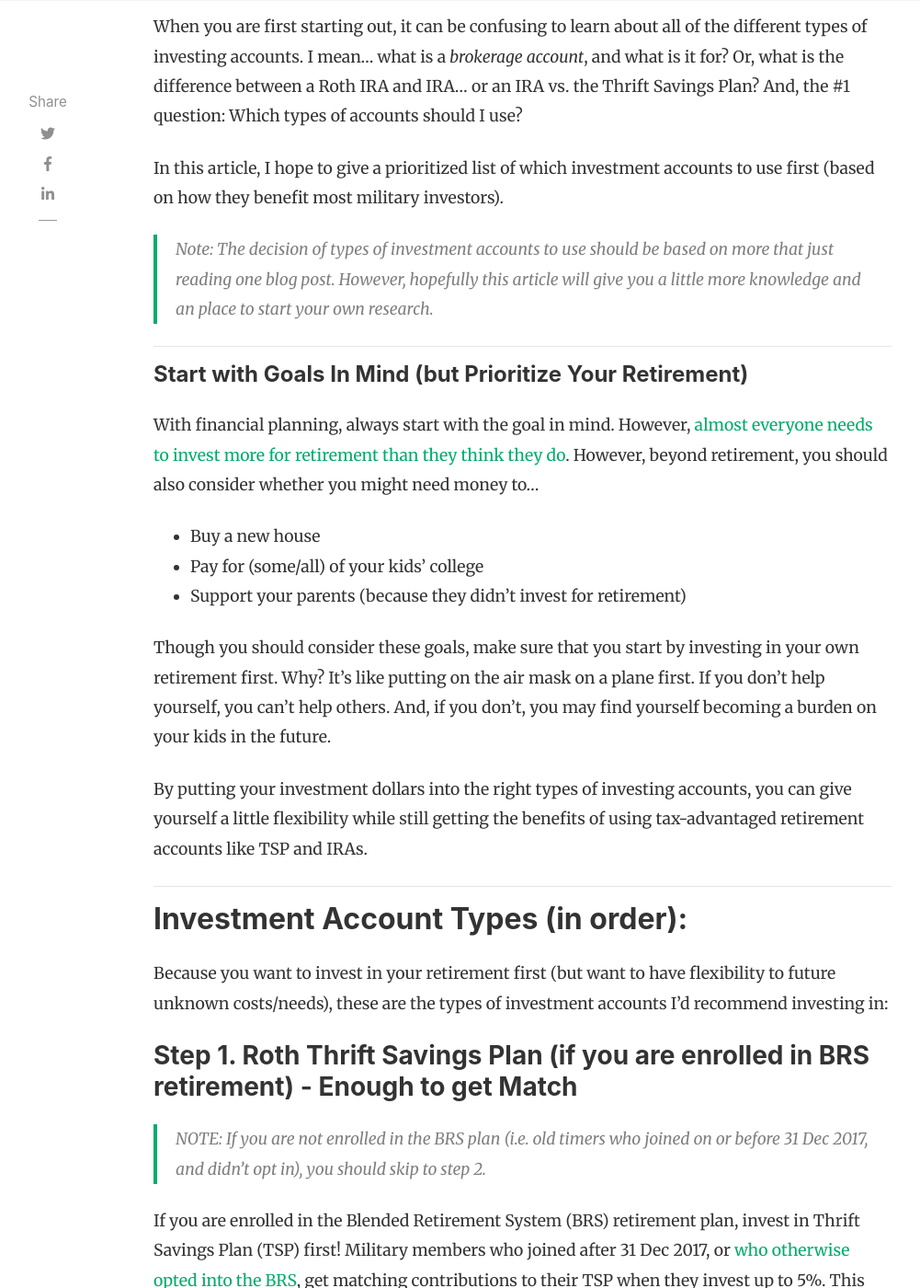
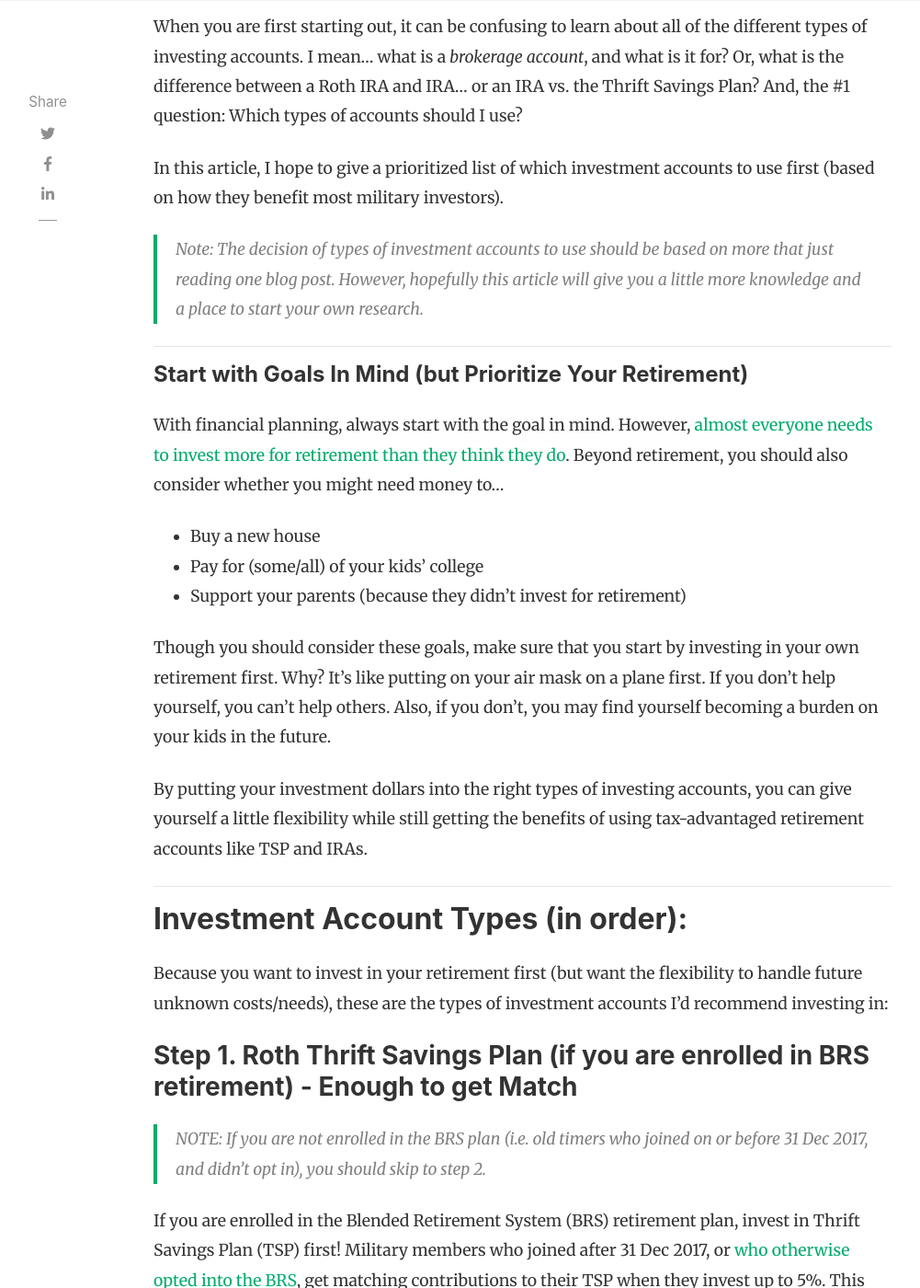
Before and after one commit to militaryinvestor/militaryinvestor.github.io, a Jekyll site: the page built from _posts/2022-04-16-Which-Investment-Accounts-Should-I-Use.md, in a window 1280 px wide and 1400 px high, scrolled down 1183 px. Shown: the whole window at 92% size, without its empty margins (118-1119 px from the left). Built offline with Jekyll 4.4.1, drawn with Linux system fonts in a browser that asks for light colours; nearby versions of some CDN libraries; comment, search, counter and statistics services are not loaded.

Commit message:
Update 2022-04-16-Which-Investment-Accounts-Should-I-Use.md

```diff
--- a/_posts/2022-04-16-Which-Investment-Accounts-Should-I-Use.md
+++ b/_posts/2022-04-16-Which-Investment-Accounts-Should-I-Use.md
@@ -16,18 +16,18 @@
 
 In this article, I hope to give a prioritized list of which investment accounts to use first (based on how they benefit most military investors).
 
-> Note: The decision of types of investment accounts to use should be based on more that just reading one blog post.  However, hopefully this article will give you a little more knowledge and an place to start your own research.
+> Note: The decision of types of investment accounts to use should be based on more that just reading one blog post.  However, hopefully this article will give you a little more knowledge and a place to start your own research.
 
 ---------
 
 #### Start with Goals In Mind (but Prioritize Your Retirement)
 
-With financial planning, always start with the goal in mind.  However, [almost everyone needs to invest more for retirement than they think they do](https://www.militaryinvestor.org/How-Much-Do-You-Need-To-Retire/).  However, beyond retirement, you should also consider whether you might need money to...
+With financial planning, always start with the goal in mind.  However, [almost everyone needs to invest more for retirement than they think they do](https://www.militaryinvestor.org/How-Much-Do-You-Need-To-Retire/).  Beyond retirement, you should also consider whether you might need money to...
 - Buy a new house
 - Pay for (some/all) of your kids' college
 - Support your parents (because they didn't invest for retirement)
 
-Though you should consider these goals, make sure that you start by investing in your own retirement first.  Why?  It's like putting on the air mask on a plane first.  If you don't help yourself, you can't help others.  And, if you don't, you may find yourself becoming a burden on your kids in the future.
+Though you should consider these goals, make sure that you start by investing in your own retirement first.  Why?  It's like putting on your air mask on a plane first.  If you don't help yourself, you can't help others.  Also, if you don't, you may find yourself becoming a burden on your kids in the future.
 
 By putting your investment dollars into the right types of investing accounts, you can give yourself a little flexibility while still getting the benefits of using tax-advantaged retirement accounts like TSP and IRAs.
 
@@ -35,7 +35,7 @@
 
 ## Investment Account Types (in order):
 
-Because you want to invest in your retirement first (but want to have flexibility to future unknown costs/needs), these are the types of investment accounts I'd recommend investing in:
+Because you want to invest in your retirement first (but want the flexibility to handle future unknown costs/needs), these are the types of investment accounts I'd recommend investing in:
 
 ### Step 1. Roth Thrift Savings Plan (if you are enrolled in BRS retirement) - Enough to get Match
 
```
